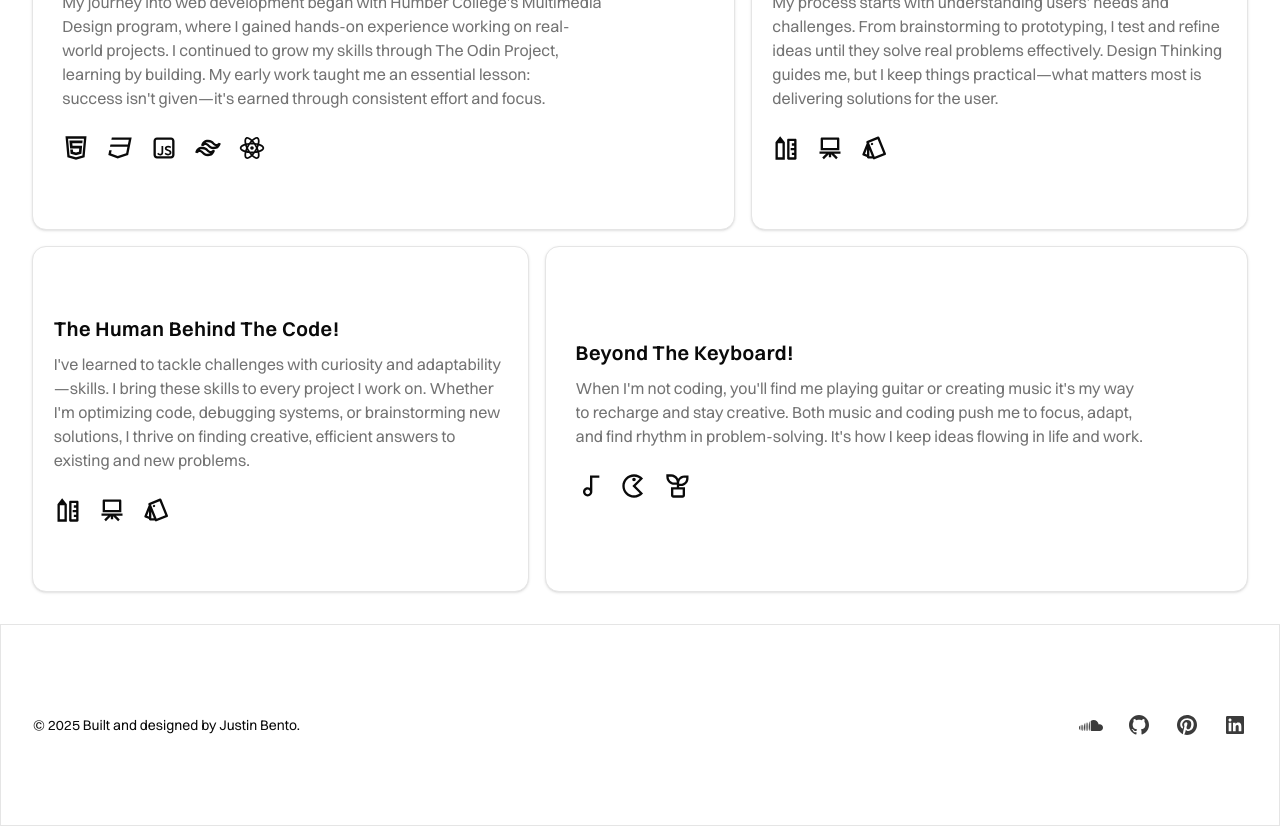
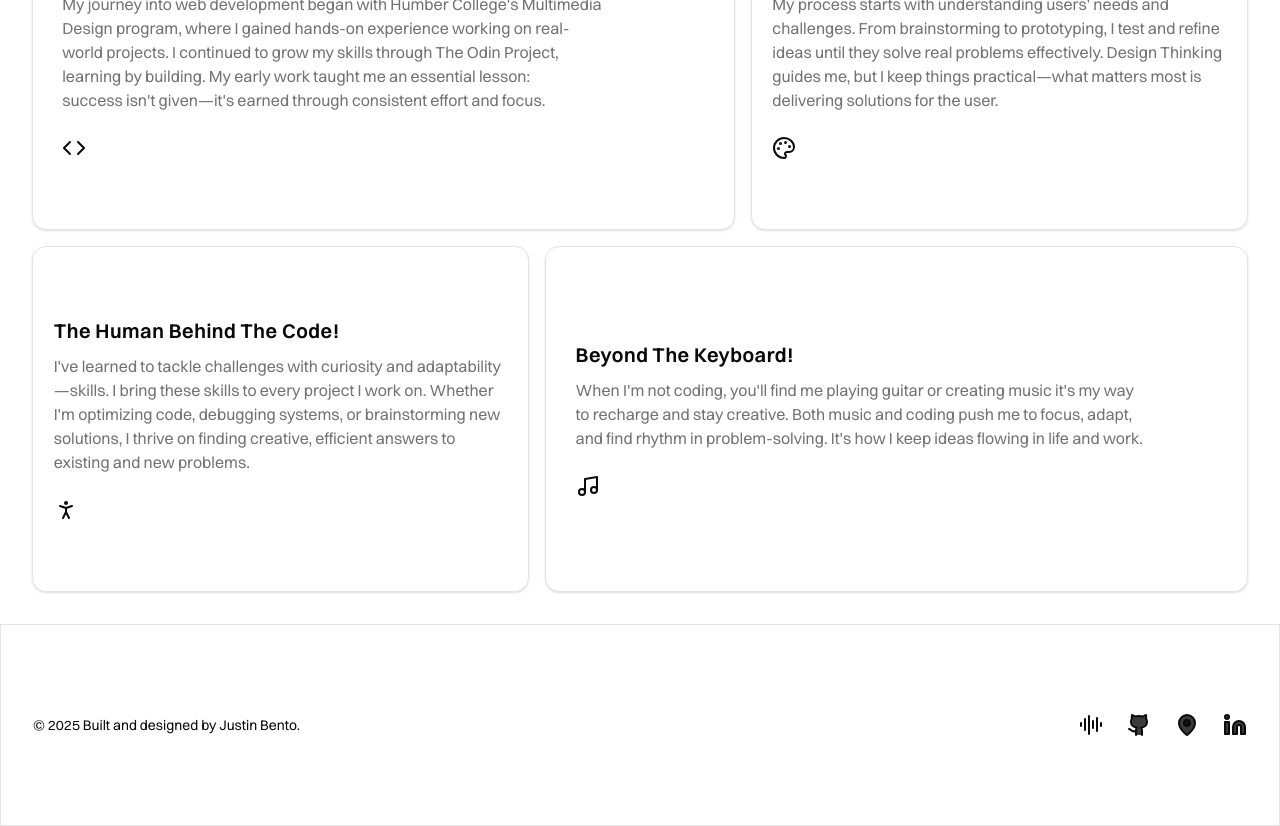
Before and after one commit to Justin-Bento/portfolio, a Next.js app: page /about in a window 1280 px wide. Shown: the part 880-1706 px from the top of the page. Built offline with nearby package versions, Linux system fonts and the light colour scheme.

Commit message:
Removed react icons and used lucide icons

```diff
--- a/package.json
+++ b/package.json
@@ -27,7 +27,6 @@
     "next-themes": "^0.4.6",
     "react": "^19.0.0",
     "react-dom": "^19.0.0",
-    "react-icons": "^5.5.0",
     "sanity": "3",
     "styled-components": "6",
     "tailwind-merge": "^3.0.2",
--- a/src/app/(frontend)/about/page.tsx
+++ b/src/app/(frontend)/about/page.tsx
@@ -6,20 +6,8 @@ import {
   BreadcrumbSeparator,
 } from "@/components/ui/breadcrumb";
 import { Card } from "@/components/ui/card";
+import { Code, Music, Palette, PersonStanding } from "lucide-react";
 import React from "react";
-import {
-  RiArtboardLine,
-  RiCss3Line,
-  RiGameLine,
-  RiHtml5Line,
-  RiJavascriptLine,
-  RiMusicLine,
-  RiPantoneLine,
-  RiPencilRulerLine,
-  RiPlantLine,
-  RiReactjsLine,
-  RiTailwindCssLine,
-} from "react-icons/ri";
 
 export default function Page() {
   return (
@@ -78,11 +66,7 @@ export default function Page() {
               earned through consistent effort and focus.
             </p>
             <span className="mt-4 inline-flex items-center gap-4 border-muted-foreground">
-              <RiHtml5Line className="size-7" />
-              <RiCss3Line className="size-7" />
-              <RiJavascriptLine className="size-7" />
-              <RiTailwindCssLine className="size-7" />
-              <RiReactjsLine className="size-7" />
+              <Code />
             </span>
           </div>
         </Card>
@@ -100,9 +84,7 @@ export default function Page() {
               solutions for the user.
             </p>
             <span className="mt-4 inline-flex items-center gap-4">
-              <RiPencilRulerLine className="size-7" />
-              <RiArtboardLine className="size-7" />
-              <RiPantoneLine className="size-7" />
+              <Palette />
             </span>
           </div>
         </Card>
@@ -120,9 +102,7 @@ export default function Page() {
               efficient answers to existing and new problems.
             </p>
             <span className="mt-4 inline-flex items-center gap-4">
-              <RiPencilRulerLine className="size-7" />
-              <RiArtboardLine className="size-7" />
-              <RiPantoneLine className="size-7" />
+              <PersonStanding />
             </span>
           </div>
         </Card>
@@ -140,9 +120,7 @@ export default function Page() {
               work.
             </p>
             <span className="mt-4 inline-flex items-center gap-4">
-              <RiMusicLine className="size-7" />
-              <RiGameLine className="size-7" />
-              <RiPlantLine className="size-7" />
+              <Music />
             </span>
           </div>
         </Card>
--- a/src/app/(frontend)/contact/page.tsx
+++ b/src/app/(frontend)/contact/page.tsx
@@ -10,8 +10,8 @@ import {
 import { Button } from "@/components/ui/button";
 import Link from "next/link";
 import { footer_navigation } from "@/lib/data";
-import { RiMailLine, RiMapPin2Line } from "react-icons/ri";
 import ContactForm from "@/components/ContactForm";
+import { MailOpen, Map } from "lucide-react";
 
 export default function page() {
   return (
@@ -66,7 +66,7 @@ export default function page() {
                 variant="ghost"
                 className="mt-2 inline-flex items-center gap-2"
               >
-                <RiMapPin2Line />
+                <Map />
                 Toronto Ontario
               </Button>
               <hr className="border-1 my-6 border-black/20 dark:border-gray-50" />
@@ -77,7 +77,7 @@ export default function page() {
                 variant="ghost"
                 className="mt-2 inline-flex items-center gap-2 normal-case"
               >
-                <RiMailLine />
+                <MailOpen />
                 contact@justinbento.com
               </Button>
               <hr className="border-1 my-6 border-black/20 dark:border-gray-50" />
--- a/src/app/(frontend)/projects/page.tsx
+++ b/src/app/(frontend)/projects/page.tsx
@@ -20,6 +20,7 @@ import {
   BreadcrumbSeparator,
 } from "@/components/ui/breadcrumb";
 import Link from "next/link";
+import { Github, Laptop } from "lucide-react";
 
 export default async function Page() {
   const { data: posts } = await sanityFetch({ query: POSTS_QUERY });
@@ -82,13 +83,13 @@ export default async function Page() {
                 <CardFooter className="pl-0 flex flex-col lg:flex-row items-start gap-2">
                   <Link href={`${post.projectCode}`}>
                     <Button variant="secondary" size="sm" className="w-full">
-                      <RiGithubLine />
+                      <Github />
                       View Code on GitHub
                     </Button>
                   </Link>
                   <Link href={`${post.liveDemo}`}>
                     <Button variant="secondary" size="sm" className="w-full">
-                      <RiComputerLine />
+                      <Laptop />
                       Interact With Project
                     </Button>
                   </Link>
--- a/src/components/ContactForm.tsx
+++ b/src/components/ContactForm.tsx
@@ -6,6 +6,7 @@ import { Input } from "./ui/input";
 import { Textarea } from "./ui/textarea";
 import ThankYou from "@/layout/ThankYou";
 import { RiSendPlane2Line } from "react-icons/ri";
+import { SendHorizontal } from "lucide-react";
 
 export default function ContactForm() {
   const [state, handleSubmit] = useForm(
@@ -85,7 +86,7 @@ export default function ContactForm() {
         <fieldset className="space-y-3">
           <Button type="submit" disabled={state.submitting}>
             Submit
-            <RiSendPlane2Line />
+            <SendHorizontal />
           </Button>
           <ValidationError errors={state.errors} />
         </fieldset>
--- a/src/components/Navigation.tsx
+++ b/src/components/Navigation.tsx
@@ -4,7 +4,7 @@ import { Card, CardContent, CardDescription } from "./ui/card";
 import { Button } from "./ui/button";
 import Link from "next/link";
 import { Logo } from "./Logo";
-import { RiCloseLine, RiExternalLinkLine, RiMenuLine } from "react-icons/ri";
+import { ExternalLink, Menu, X } from "lucide-react";
 
 export default function Header() {
   const [mobileMenuOpen, setMobileMenuOpen] = useState(false); // Set initial state to false (closed)
@@ -30,7 +30,7 @@ export default function Header() {
                 mobileMenuOpen ? "nav-button-close" : "nav-button-open"
               }
             >
-              {mobileMenuOpen ? <RiCloseLine /> : <RiMenuLine />}
+              {mobileMenuOpen ? <X /> : <Menu />}
             </Button>
           </div>
 
@@ -74,7 +74,7 @@ export default function Header() {
             >
               <Button variant="secondary">
                 <span className="inline-flex flex-row-reverse items-center gap-2">
-                  <RiExternalLinkLine className="hover:underline" />
+                  <ExternalLink className="hover:underline" />
                   Github
                 </span>
               </Button>
--- a/src/lib/data.tsx
+++ b/src/lib/data.tsx
@@ -1,16 +1,11 @@
-import { IconType } from "react-icons";
-import {
-  RiGithubFill,
-  RiLinkedinBoxFill,
-  RiPinterestFill,
-  RiSoundcloudFill,
-} from "react-icons/ri";
+import { AudioLines, Github, Linkedin, MapPin } from "lucide-react";
+import { Icon } from "lucide-react"; // This is the correct import for IconType
 
 export interface FooterNavProps {
   name: string;
   href: string;
   ariaLabel: string;
-  icon: IconType; // Use IconType directly
+  icon: React.ElementType; // Correct type for the icon components
 }
 
 export const footer_navigation: FooterNavProps[] = [
@@ -18,24 +13,24 @@ export const footer_navigation: FooterNavProps[] = [
     name: "SoundCloud",
     href: "https://soundcloud.com/bento-box-519166246",
     ariaLabel: "SoundCloud External Link",
-    icon: RiSoundcloudFill, // Pass the icon component directly
+    icon: AudioLines, // Pass the icon component directly
   },
   {
     name: "Github",
     href: "https://github.com/Justin-Bento",
     ariaLabel: "GitHub External Link",
-    icon: RiGithubFill, // Pass the icon component directly
+    icon: Github, // Pass the icon component directly
   },
   {
     name: "Pintrest",
     href: "https://www.pinterest.ca/bentoajustin/",
     ariaLabel: "Pintrest External Link",
-    icon: RiPinterestFill, // Pass the icon component directly
+    icon: MapPin, // Pass the icon component directly
   },
   {
     name: "LinkedIn",
     href: "https://www.linkedin.com/in/justin--bento/",
     ariaLabel: "LinedIn External Link",
-    icon: RiLinkedinBoxFill, // Pass the icon component directly
+    icon: Linkedin, // Pass the icon component directly
   },
 ];
```
Also changed, not shown: src/app/(frontend)/page.tsx (+5 -10 lines), 1 other file (tests, documents, lock files or other folders).
